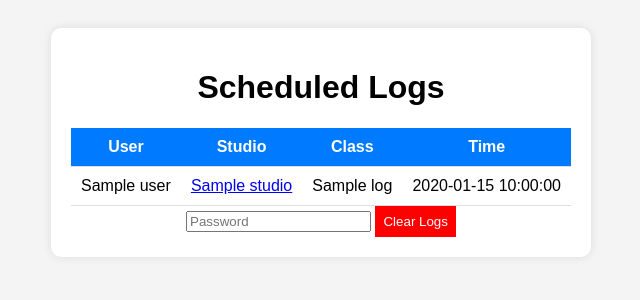
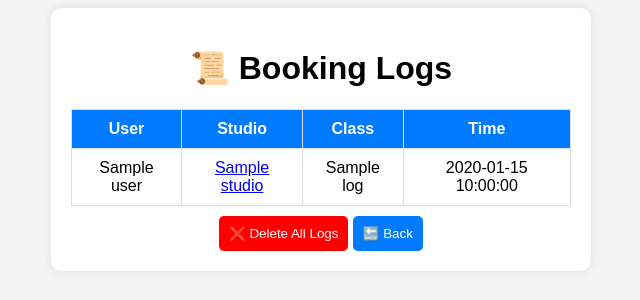
Before and after one commit to hannesue/classpass-bot, a Flask app: template templates/logs.html in a window 1280 px wide. Shown: the top 300 px of the page, without its empty margins (319-959 px from the left). Run offline with Flask 3, Linux system fonts and the light colour scheme; the template is opened without the code that fills it: most values are stand-ins (such as "Sample title", 1, 10 or a date in 2020).

Commit message:
Update logs.html

```diff
--- a/templates/logs.html
+++ b/templates/logs.html
@@ -3,27 +3,83 @@
 <head>
     <meta charset="UTF-8">
     <meta name="viewport" content="width=device-width, initial-scale=1.0">
-    <title>Scheduled Logs</title>
+    <title>📜 Booking Logs</title>
     <style>
-        body { font-family: Arial, sans-serif; text-align: center; background-color: #f4f4f4; padding: 20px; }
+        body {
+            font-family: Arial, sans-serif;
+            background-color: #f4f4f4;
+            text-align: center;
+        }
         .container {
             max-width: 500px;
             margin: auto;
+            padding: 20px;
             background: white;
-            padding: 20px;
             border-radius: 10px;
             box-shadow: 0px 0px 10px rgba(0, 0, 0, 0.1);
         }
-        table { width: 100%; border-collapse: collapse; margin-top: 20px; }
-        th, td { padding: 10px; border-bottom: 1px solid #ddd; }
-        th { background: #007bff; color: white; }
-        button { background: red; color: white; border: none; padding: 8px; cursor: pointer; }
-        button:hover { background: darkred; }
+        table {
+            width: 100%;
+            border-collapse: collapse;
+            margin-top: 15px;
+        }
+        th, td {
+            border: 1px solid #ddd;
+            padding: 10px;
+            text-align: center;
+        }
+        th {
+            background-color: #007BFF;
+            color: white;
+        }
+        button {
+            padding: 10px;
+            margin-top: 10px;
+            border-radius: 5px;
+            border: none;
+            cursor: pointer;
+        }
+        .delete-btn {
+            background-color: red;
+            color: white;
+        }
+        .delete-btn:hover {
+            background-color: darkred;
+        }
+        .back-btn {
+            background-color: #007BFF;
+            color: white;
+        }
+        .back-btn:hover {
+            background-color: #0056b3;
+        }
     </style>
+    <script>
+        function deleteLogs() {
+            let password = prompt("Enter password to delete logs:");
+            if (password) {
+                fetch("/delete_log", {
+                    method: "POST",
+                    body: new URLSearchParams({ password: password }),
+                    headers: { "Content-Type": "application/x-www-form-urlencoded" }
+                })
+                .then(response => response.json())
+                .then(data => {
+                    alert(data.message);
+                    location.reload();
+                })
+                .catch(error => console.error("❌ Error deleting logs:", error));
+            }
+        }
+
+        function goBack() {
+            window.location.href = "/";
+        }
+    </script>
 </head>
 <body>
     <div class="container">
-        <h1>Scheduled Logs</h1>
+        <h1>📜 Booking Logs</h1>
         <table>
             <tr>
                 <th>User</th>
@@ -40,10 +96,8 @@
             </tr>
             {% endfor %}
         </table>
-        <form method="POST" action="/delete_log">
-            <input type="password" name="password" placeholder="Password" required>
-            <button type="submit">Clear Logs</button>
-        </form>
+        <button class="delete-btn" onclick="deleteLogs()">❌ Delete All Logs</button>
+        <button class="back-btn" onclick="goBack()">🔙 Back</button>
     </div>
 </body>
 </html>
```
